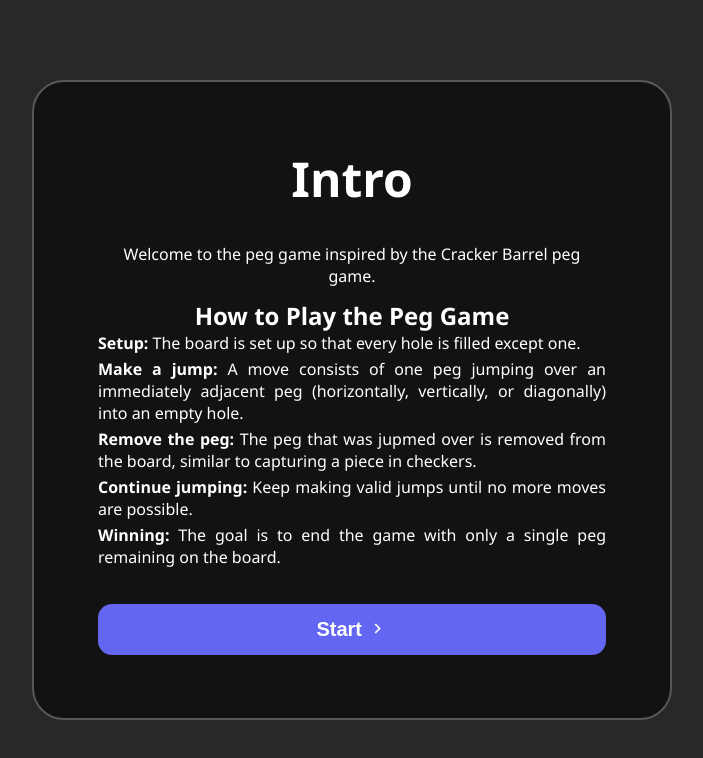
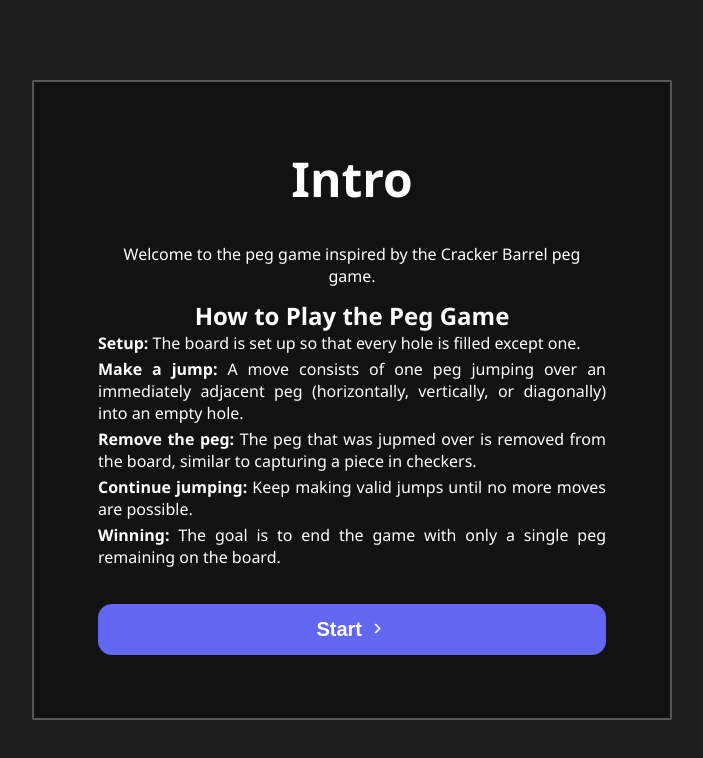
Before and after one commit to RGrosso/VuePegGame, a Vue app: page / in a window 1280 px wide. Shown: the top 758 px of the page, without its empty margins (288-991 px from the left). Built offline with nearby package versions, Linux system fonts and the light colour scheme; the HTML template or start-up script is replaced by a standard one.

Commit message:
More colour and css variable changes

```diff
--- a/src/styles/main.css
+++ b/src/styles/main.css
@@ -12,7 +12,7 @@
   --clr-danger: #9c2121;
   --clr-danger-light: #eb9e9e;
 
-  --bg: var(--clr-surface-a10);
+  --bg: #1f1f1f;
   --game-bg:var(--clr-surface-a0);
   --grey: #b0afad;
 
@@ -24,13 +24,13 @@
   --tile-peg-bg: var(--clr-primary);
   --tile-peg-border: var(--clr-primary-light);
 
-  --tile-selected-peg-bg: #a87a2a;
-  --tile-selected-peg-border: #d7ac61;
+  --tile-selected-peg-bg: #f0d99d;
+  --tile-selected-peg-border: #ebbd5b;
 
-  --tile-possible-end-bg: #21498a;
-  --tile-possible-end-border: #92b2e5;
+  --tile-possible-end-bg: #bad1f7;
+  --tile-possible-end-border: #21498a;
 
-  --game-stage-border-radius: 32px;
+  --game-stage-border-radius: 2px;
   --white: #fff;
 }
 
```
